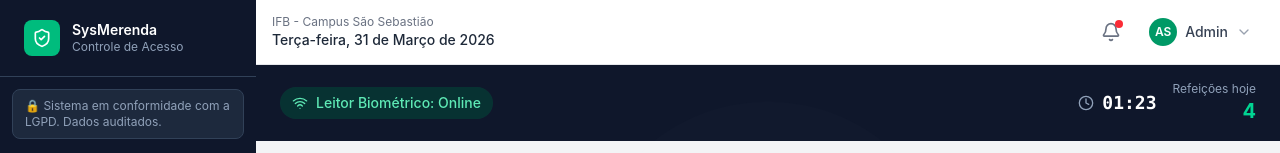
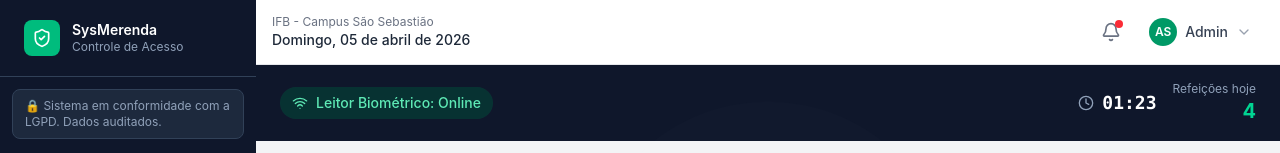
Before and after one commit to nataliamartinsux/sistema-controle, a React (Vite) app: page /cantina in a window 1280 px wide. Shown: the top 153 px of the page. Built offline with nearby package versions, Linux system fonts and the light colour scheme.

Commit message:
fix(layout): synchronize header date with current system date

```diff
--- a/src/app/components/layout/Layout.tsx
+++ b/src/app/components/layout/Layout.tsx
@@ -30,6 +30,15 @@ export function Layout() {
   const handleLogout = () => {
     navigate("/login");
   };
+
+  const today = new Date();
+  const formattedDate = new Intl.DateTimeFormat('pt-BR', {
+    weekday: 'long',
+    day: '2-digit',
+    month: 'long',
+    year: 'numeric'
+  }).format(today);
+  const capitalizedDate = formattedDate.charAt(0).toUpperCase() + formattedDate.slice(1);
 
   return (
     <div className="flex h-screen bg-gray-50 overflow-hidden">
@@ -126,7 +135,7 @@ export function Layout() {
             </button>
             <div>
               <p className="text-gray-500 text-xs">IFB - Campus São Sebastião</p>
-              <p className="text-gray-800 text-sm font-medium">Terça-feira, 31 de Março de 2026</p>
+              <p className="text-gray-800 text-sm font-medium">{capitalizedDate}</p>
             </div>
           </div>
           <div className="flex items-center gap-2">
```
